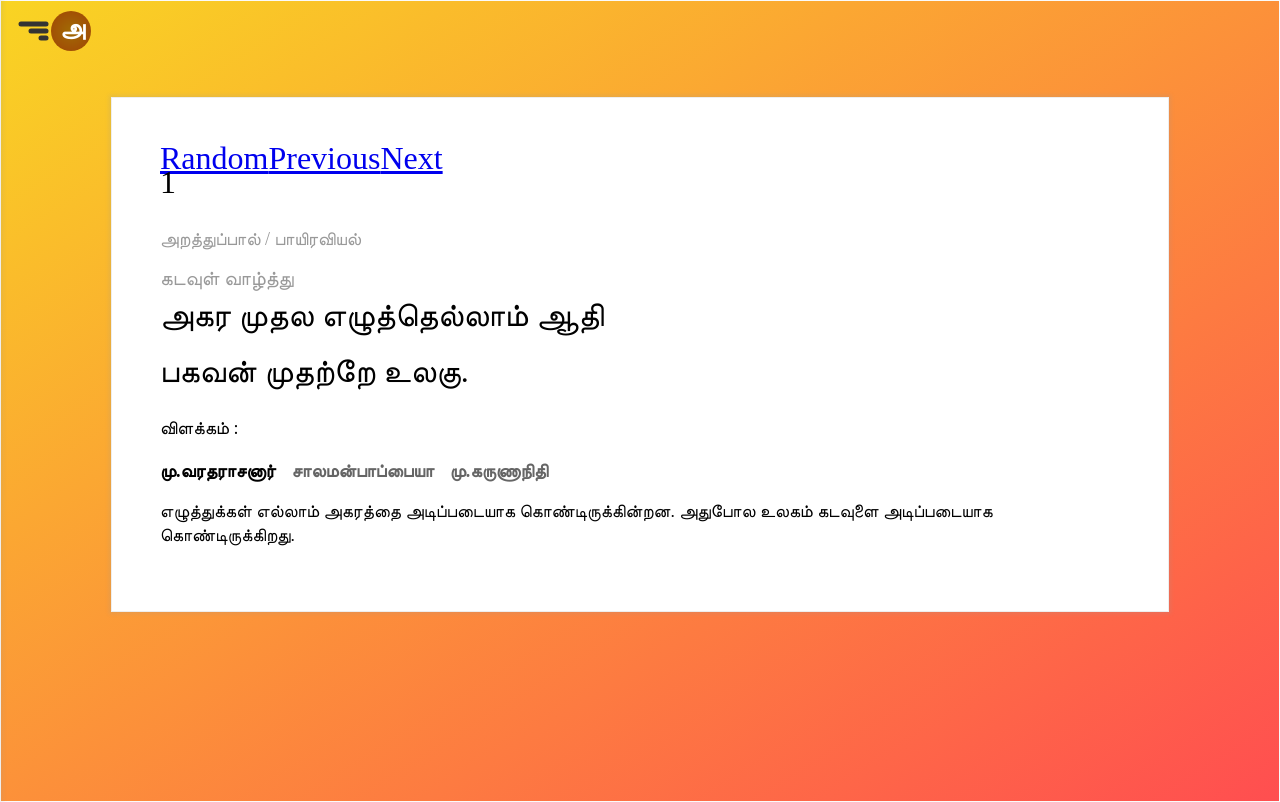
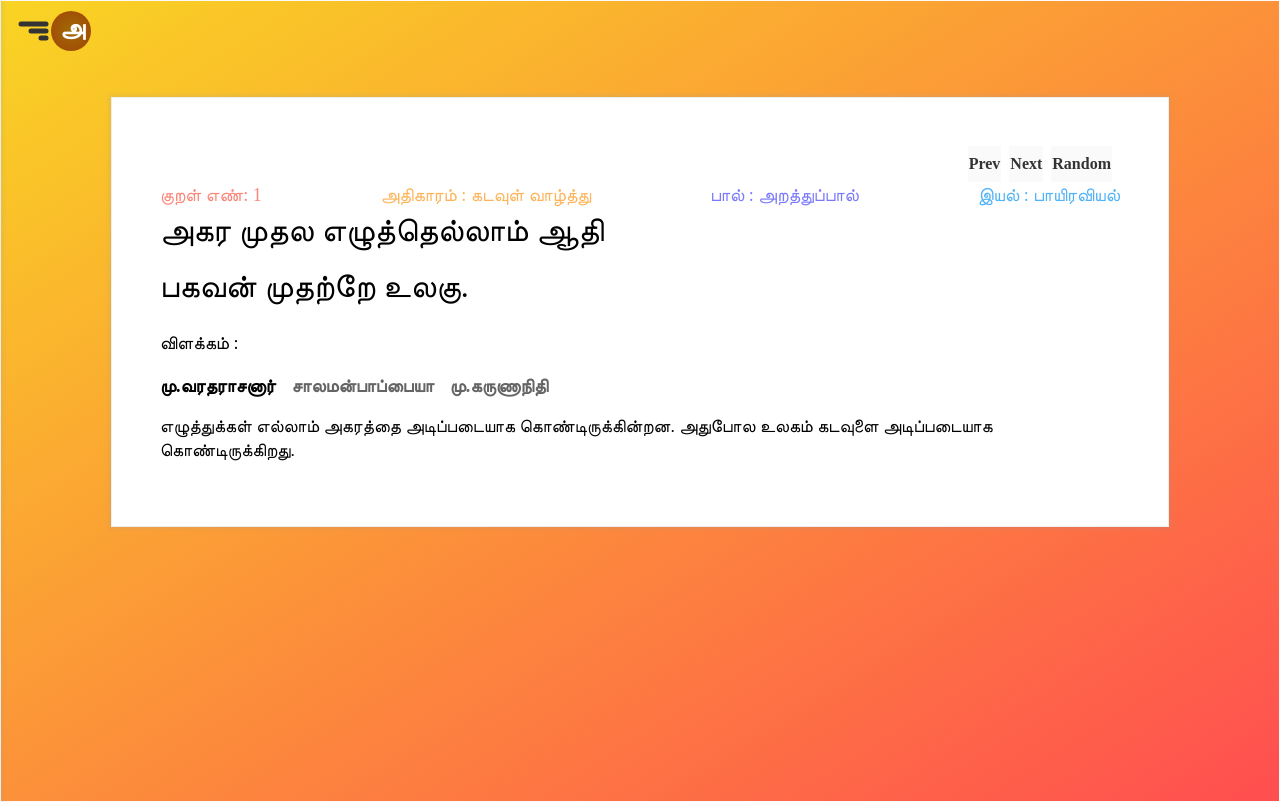
Before and after one commit to nandhakumarr/thirukkural, a Nuxt app: page /kural/1 in a window 1280 px wide. Built offline with nearby package versions, Linux system fonts and the light colour scheme; a web font is replaced by a local one.

Commit message:
Added Css in Kural component

```diff
--- a/components/Kural.vue
+++ b/components/Kural.vue
@@ -1,17 +1,24 @@
 <template lang="pug">
 .kural(v-if="kural")
   .navigation
-    nuxt-link(:to="`/kural/${random()}`") Random
-    nuxt-link(:to="`/kural/${prev()}`") Previous
-    nuxt-link(:to="`/kural/${next()}`") Next
-  .adhigaram
-    p {{ kural.id  }}
-    h3 {{ kural.paal }} / {{ kural.iyal }}
-    h2 {{ kural.adhigaram }}
+    nuxt-link.previous(:to="`/kural/${prev()}`")
+      button Prev
+    nuxt-link.next(:to="`/kural/${next()}`")
+      button Next
+    nuxt-link.random(:to="`/kural/${random()}`")
+      button Random
+  .kural-details
+    .kural-number
+      h3 குறள் எண்:  {{ kural.id  }}
+    .adhigaram
+      h3 அதிகாரம் :  {{ kural.adhigaram }}
+    .paal
+      h3 பால்   : {{ kural.paal }}
+    .iyal
+      h3 இயல்  : {{ kural.iyal }}
   .section
     p {{ kural.line1 }}
     p {{ kural.line2 }}
-
   explanation
 </template>
 
@@ -31,7 +38,7 @@ export default {
     next() {
       return this.kural.id === 1330
       ? 1
-      : (this.kural.id + 1)
+      :  (this.kural.id + 1)
     }
   },
   components: {
@@ -39,3 +46,32 @@ export default {
   }
 }
 </script>
+
+<style lang="sass" scoped>
+$position: 2rem
+.kural
+  .navigation
+    font-size: $position/2
+    display: flex
+    justify-content: flex-end
+    button
+      margin-right: $position/4
+  .kural-details
+    display: flex
+    justify-content: space-between
+    .kural-number
+      h3
+        color : #fb8679
+    .adhigaram
+      h3
+        color: #fdb459
+    .paal
+      h3
+        color: #7c7afb
+    .iyal
+      h3
+        color: #52b3f7
+
+
+
+</style>
```
Also changed, not shown: 1 other file (tests, documents, lock files or other folders).
